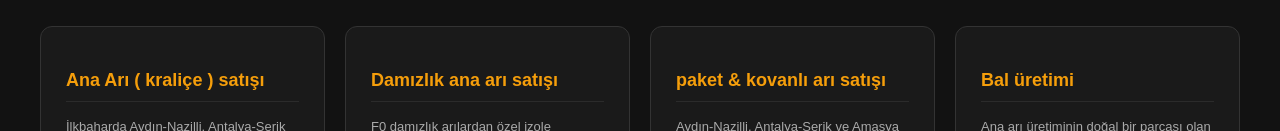
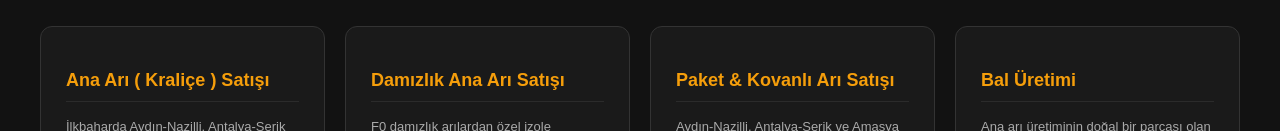
Before and after one commit to caglarkorkmazx-commits/korkmaz-aricilik, a Next.js app: page / in a window 1280 px wide. Shown: the part 669-800 px from the top of the page. Built offline with nearby package versions, Linux system fonts and the light colour scheme.

Commit message:
Update page.js

```diff
--- a/app/page.js
+++ b/app/page.js
@@ -71,7 +71,7 @@ export default function Home() {
           {/* Kutu 1 */}
           <div style={{ backgroundColor: '#1a1a1a', border: '1px solid #333', padding: '25px', borderRadius: '12px', display: 'flex', flexDirection: 'column' }}>
             <h3 style={{ fontSize: '18px', color: '#f59e0b', marginBottom: '15px', fontWeight: 'bold', borderBottom: '1px solid #2b2b2b', paddingBottom: '10px' }}>
-              Ana Arı ( kraliçe ) satışı
+              Ana Arı ( Kraliçe ) Satışı
             </h3>
             <p style={{ color: '#aaa', fontSize: '13px', lineHeight: '1.6', margin: 0 }}>
               İlkbaharda Aydın-Nazilli, Antalya-Serik ve Amasya; yazın ise Erzincan Çayırlı’da üretim yapmaktayız. Nisan 20 civarı başlayan satışlarımız Ekim ayına kadar sürer. Tüm ana arılarımız F0 (saf) stoktan larva transferiyle F1 olarak üretilir. Tamamı doğuma geçmiş, olgunlaşmış analardır. Türkiye’nin tüm ilçelerine şubeye teslim gönderim sağlanır.
@@ -81,7 +81,7 @@ export default function Home() {
           {/* Kutu 2 */}
           <div style={{ backgroundColor: '#1a1a1a', border: '1px solid #333', padding: '25px', borderRadius: '12px', display: 'flex', flexDirection: 'column' }}>
             <h3 style={{ fontSize: '18px', color: '#f59e0b', marginBottom: '15px', fontWeight: 'bold', borderBottom: '1px solid #2b2b2b', paddingBottom: '10px' }}>
-              Damızlık ana arı satışı
+              Damızlık Ana Arı Satışı
             </h3>
             <p style={{ color: '#aaa', fontSize: '13px', lineHeight: '1.6', margin: 0 }}>
               F0 damızlık arılardan özel izole bölgelerde yetiştirilen yüksek kaliteli damızlık arı satışımız mevcuttur. Aynı zamanda işletmeler ve ıslah çalışmaları için F0 (saf) damızlık ana arı tedariki de sağlamaktayız.
@@ -91,7 +91,7 @@ export default function Home() {
           {/* Kutu 3 */}
           <div style={{ backgroundColor: '#1a1a1a', border: '1px solid #333', padding: '25px', borderRadius: '12px', display: 'flex', flexDirection: 'column' }}>
             <h3 style={{ fontSize: '18px', color: '#f59e0b', marginBottom: '15px', fontWeight: 'bold', borderBottom: '1px solid #2b2b2b', paddingBottom: '10px' }}>
-              paket & kovanlı arı satışı
+              Paket & Kovanlı Arı Satışı
             </h3>
             <p style={{ color: '#aaa', fontSize: '13px', lineHeight: '1.6', margin: 0 }}>
               Aydın-Nazilli, Antalya-Serik ve Amasya bölgesinde üretilen kovanlı veya paket arı satışımız vardır. Alım alt limiti yoktur. Şehirlere nakliye konusunda destek olunur. Satışlar önceden sipariş usulüyle Nisan-Mayıs aylarında gerçekleşir. Yüklü siparişler için önceden iletişime geçilmesi gerekmektedir.
@@ -101,7 +101,7 @@ export default function Home() {
           {/* Kutu 4 */}
           <div style={{ backgroundColor: '#1a1a1a', border: '1px solid #333', padding: '25px', borderRadius: '12px', display: 'flex', flexDirection: 'column' }}>
             <h3 style={{ fontSize: '18px', color: '#f59e0b', marginBottom: '15px', fontWeight: 'bold', borderBottom: '1px solid #2b2b2b', paddingBottom: '10px' }}>
-              Bal üretimi
+              Bal Üretimi
             </h3>
             <p style={{ color: '#aaa', fontSize: '13px', lineHeight: '1.6', margin: 0 }}>
               Ana arı üretiminin doğal bir parçası olan yüksek kaliteli bal üretimimiz mevcuttur. Sahada elde ettiğimiz doğal ve katkısız ballarımızı genellikle Eylül ayı itibarıyla toptan olarak satışa sunmaktayız.
```
